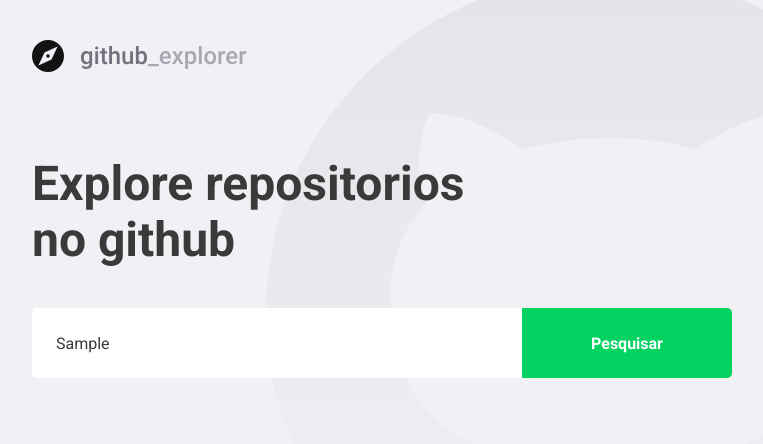
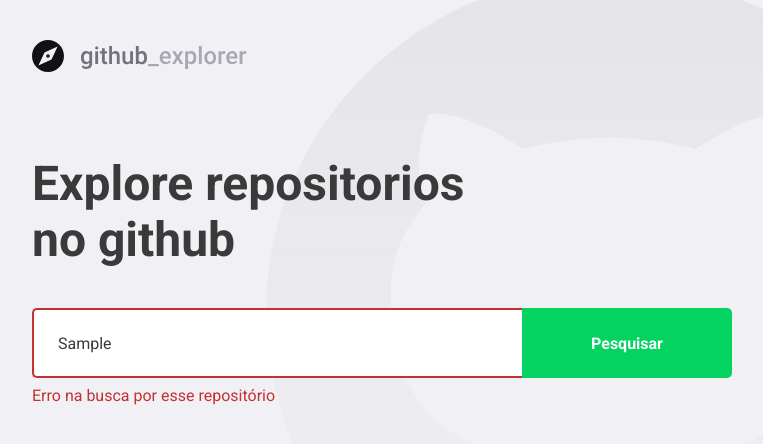
Before and after one commit to RoneBS/github-explorer, a React (Create React App) app: page / in a window 1280 px wide. Both pictures are taken after typing "Sample" into the empty fields and a click on the button "Pesquisar". Shown: the top 444 px of the page, without its empty margins (148-911 px from the left). Built offline with nearby package versions, Linux system fonts and the light colour scheme; no server answers.

Commit message:
adding error handling to the form

```diff
--- a/src/pages/Dashboard/index.tsx
+++ b/src/pages/Dashboard/index.tsx
@@ -4,7 +4,7 @@
 
 import logoImg from '../../assets/logo.svg';
 
-import { Title, Form, Repositories } from './styles';
+import { Title, Form, Repositories, Error } from './styles';
 
 interface Repository {
   full_name: string;
@@ -17,21 +17,31 @@
 
 const Dashboard: React.FC = () => {
   const [newRepo, setNewRepo] = useState('');
+  const [inputError, setInputError] = useState('');
   const [repositories, setRepositories] = useState<Repository[]>([]);
 
   async function handleAddrepository(
     event: FormEvent<HTMLFormElement>,
   ): Promise<void> {
     event.preventDefault();
+    if (!newRepo) {
+      setInputError('Digite o autor/nome do repositório');
+      return;
+    }
 
-    const response = await api.get<Repository>(`repos/${newRepo}`);
+    try {
+      const response = await api.get<Repository>(`repos/${newRepo}`);
 
-    const repository = response.data;
+      const repository = response.data;
 
-    setRepositories([...repositories, repository]);
-    setNewRepo('');
+      setRepositories([...repositories, repository]);
+      setNewRepo('');
+      setInputError('');
 
-    console.log(response.data);
+      console.log(response.data);
+    } catch (err) {
+      setInputError('Erro na busca por esse repositório');
+    }
   }
 
   return (
@@ -39,7 +49,7 @@
       <img src={logoImg} alt="Github Explorer" />
       <Title>Explore repositorios no github</Title>
 
-      <Form onSubmit={handleAddrepository}>
+      <Form hasError={!!inputError} onSubmit={handleAddrepository}>
         <input
           value={newRepo}
           onChange={e => setNewRepo(e.target.value)}
@@ -47,6 +57,8 @@
         />
         <button type="submit">Pesquisar</button>
       </Form>
+
+      {inputError && <Error>{inputError}</Error>}
 
       <Repositories>
         {repositories.map(repository => (
--- a/src/pages/Dashboard/styles.ts
+++ b/src/pages/Dashboard/styles.ts
@@ -1,5 +1,9 @@
-import styled from 'styled-components';
+import styled, { css } from 'styled-components';
 import { shade } from 'polished';
+
+interface FormProps {
+  hasError: boolean;
+}
 
 export const Title = styled.h1`
   font-size: 48px;
@@ -10,7 +14,7 @@
   margin-top: 80px;
 `;
 
-export const Form = styled.form`
+export const Form = styled.form<FormProps>`
   margin-top: 40px;
   max-width: 700px;
 
@@ -23,6 +27,14 @@
     border: 0;
     border-radius: 5px 0 0 5px;
     color: #3a3a3a;
+    border: 2px solid #fff;
+    border-right: 0;
+
+    ${props =>
+      props.hasError &&
+      css`
+        border-color: #c53030;
+      `}
 
     &::placeholder {
       color: #a8a8b3;
@@ -44,6 +56,13 @@
     }
   }
 `;
+
+export const Error = styled.span`
+  display: block;
+  color: #c53030;
+  margin-top: 8px;
+`;
+
 export const Repositories = styled.div`
   margin-top: 80px;
   max-width: 700px;
```
Also changed, not shown: 1 other file (tests, documents, lock files or other folders).
